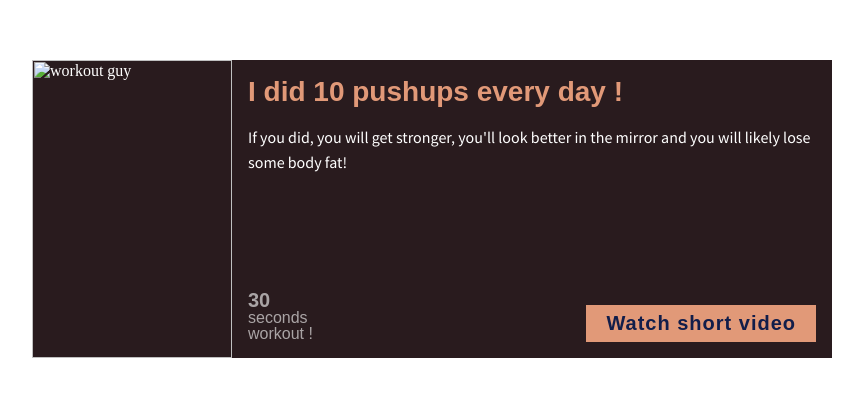
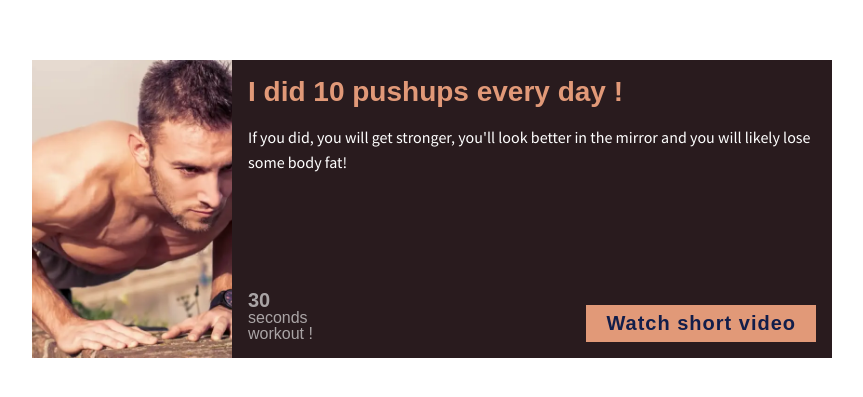
Before and after one commit to deboker/10pushups, a website built with Vite: page index.html in a window 1280 px wide. Shown: the part 191-588 px from the top of the page, without its empty margins (208-1071 px from the left). Built offline with nearby package versions, Linux system fonts and the light colour scheme; files whose address does not match are found by name; a web font is replaced by a local one.

Commit message:
image size

```diff
--- a/index.html
+++ b/index.html
@@ -7,7 +7,7 @@
     </head>
     <body>
         <div class="card">
-            <img class="card-img" src="img/workout-guy2 " alt="workout guy">
+            <img class="card-img" src="img/working-guy.webp" alt="workout guy">
             <h2 class="card-title">I did 10 pushups every day !</h2>
             <p class="card-body">If you did, you will get stronger, you'll look better in the mirror and you will likely lose some body fat!</p>
             <p class="card-read-time"><span>30</span>seconds<br>workout !</p>
```
Also changed, not shown: img/working-guy.webp (added), 4 other files.
